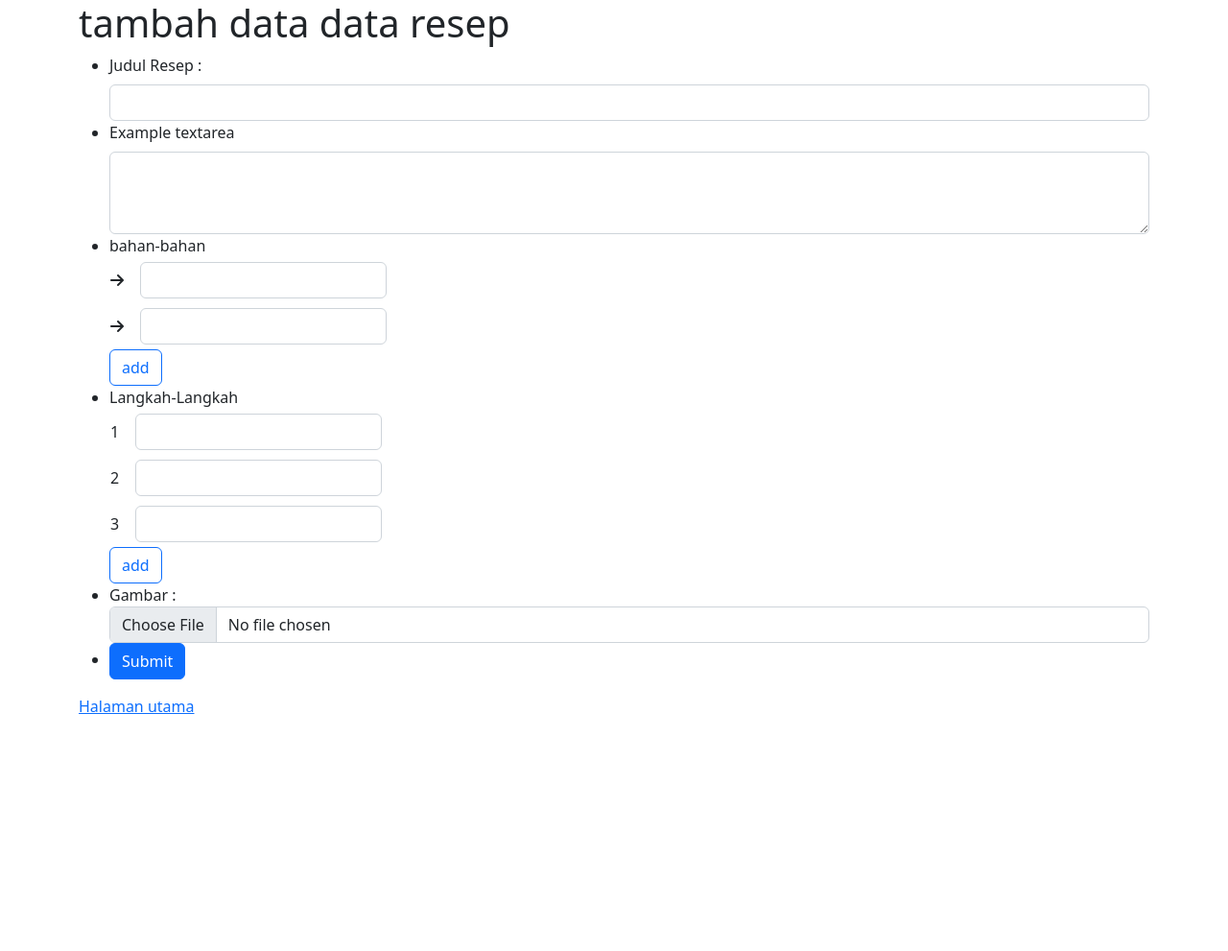
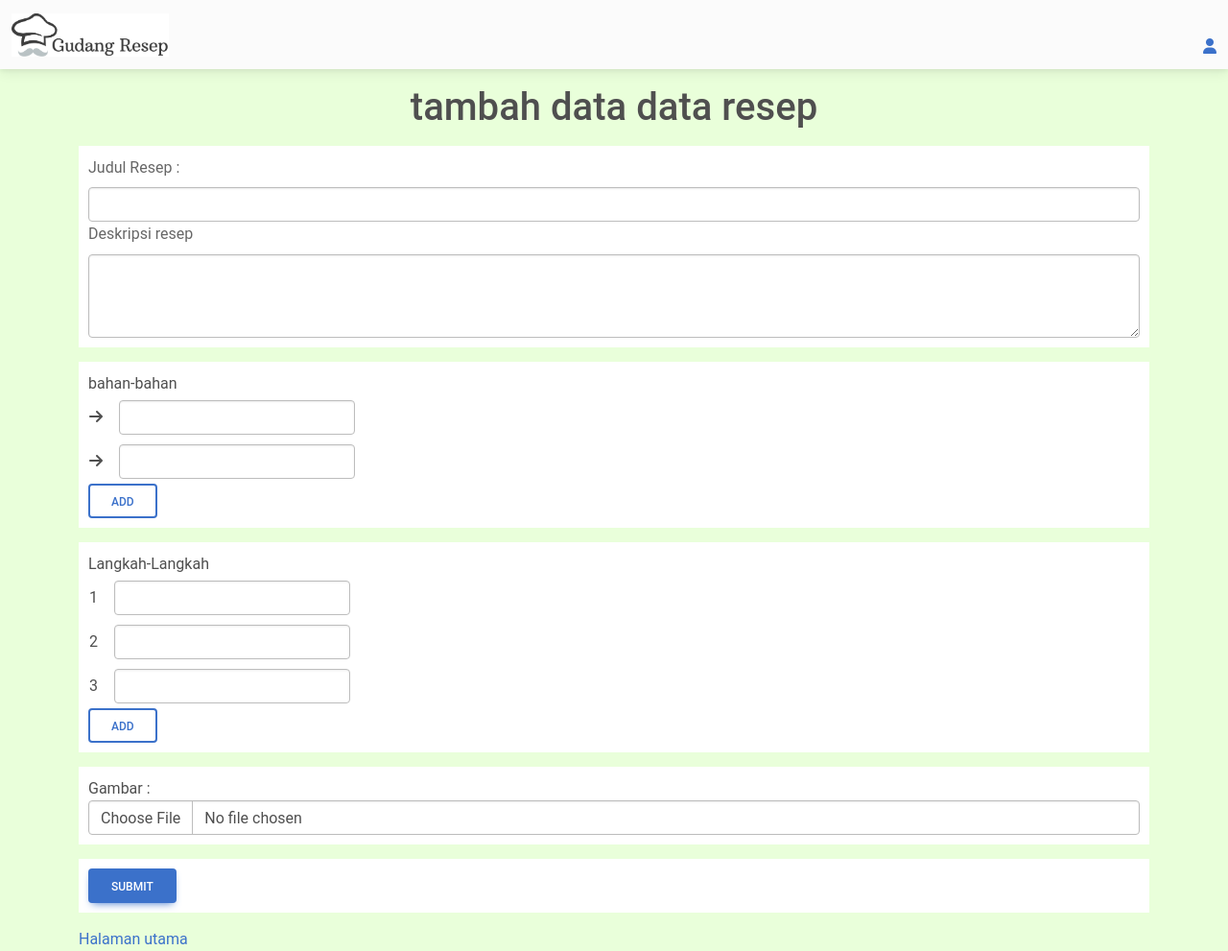
Before and after one commit to Alloy-S/project-tekweb, a PHP site: page /tambahResep.php in a window 1280 px wide. Shown: the whole page at 96% size. Before the commit the page ends 744 px from the top, so only its background shows below. Run offline with PHP 8.4, Linux system fonts and the light colour scheme; a user stored in the database is signed in.

Commit message:
add navbar, bg-color
bagusin index juga biar enak dilihat sementara

```diff
--- a/tambahResep.php
+++ b/tambahResep.php
@@ -33,10 +33,11 @@ if (isset($_POST["submit"])) {
     <meta charset="UTF-8">
     <meta http-equiv="X-UA-Compatible" content="IE=edge">
     <meta name="viewport" content="width=device-width, initial-scale=1.0">
-    <!-- CSS only -->
-    <link href="https://cdn.jsdelivr.net/npm/bootstrap@5.2.2/dist/css/bootstrap.min.css" rel="stylesheet" integrity="sha384-Zenh87qX5JnK2Jl0vWa8Ck2rdkQ2Bzep5IDxbcnCeuOxjzrPF/et3URy9Bv1WTRi" crossorigin="anonymous">
-    <!-- JavaScript Bundle with Popper -->
-    <script src="https://cdn.jsdelivr.net/npm/bootstrap@5.2.2/dist/js/bootstrap.bundle.min.js" integrity="sha384-OERcA2EqjJCMA+/3y+gxIOqMEjwtxJY7qPCqsdltbNJuaOe923+mo//f6V8Qbsw3" crossorigin="anonymous"></script>
+
+    <link rel="stylesheet" href="MDB5/css/mdb.min.css" />
+    <script type="text/javascript" src="MDB5/js/mdb.min.js"></script>
+    <link rel="stylesheet" href="assets/fontawesome/css/all.css">
+
     <title>Tambah resep baru</title>
     <script src="https://ajax.googleapis.com/ajax/libs/jquery/3.6.0/jquery.min.js"></script>
     <link rel="stylesheet" href="assets/fontawesome/css/all.css">
@@ -65,30 +66,121 @@ if (isset($_POST["submit"])) {
             });
         });
     </script>
-    <!-- <style>
-        table, th, td {
-            border: solid black 1px;
+    <style>
+        body {
+            background-color: #E9ffda;
         }
-    </style> -->
+
+
+
+        .deskripsi {
+            background-color: white;
+            padding: 10px;
+            margin-bottom: 15px;
+        }
+    </style>
 </head>
 
 <body>
-    <div class="container orange-200">
-        <h1>tambah data data resep</h1>
+    <!-- Navbar -->
+    <nav class="navbar navbar-expand-lg navbar-light bg-light">
+        <!-- Container wrapper -->
+        <div class="container-fluid">
+            <!-- Toggle button -->
+            <button class="navbar-toggler" type="button" data-mdb-toggle="collapse" data-mdb-target="#navbarSupportedContent" aria-controls="navbarSupportedContent" aria-expanded="false" aria-label="Toggle navigation">
+                <i class="fas fa-bars"></i>
+            </button>
+
+            <!-- Collapsible wrapper -->
+            <div class="collapse navbar-collapse" id="navbarSupportedContent">
+                <!-- Navbar brand -->
+                <a class="navbar-brand mt-2 mt-lg-0" href="index.php">
+                    <img src="img\Gudang Resep.png" height="45" alt="GR Logo" loading="lazy" />
+                </a>
+                <!-- <div class="container-xl ms-5 position-absolute top-50 start-100 translate-middle"> -->
+                <!-- <div class="input-group d-flex justify-content-center">
+                    <div class="form-outline w-25">
+                        <input type="search" id="form1" class="form-control" />
+                        <label class="form-label" for="form1">Search</label>
+                    </div>
+                    <button type="button" class="btn btn-outline-secondary">
+                        <i class="fas fa-search"></i>
+                    </button>
+                </div> -->
+                <!-- </div> -->
+            </div>
+            <!-- Collapsible wrapper -->
+
+            <!-- Right elements -->
+            <?php if (isset($_SESSION["login"])) : ?>
+                <div class="d-flex align-items-center mt-md-4">
+
+                    <!-- Notifications -->
+                    <!-- <div class="dropdown">
+                        <a class="text-reset me-3 dropdown-toggle hidden-arrow" href="#" id="navbarDropdownMenuLink" role="button" data-mdb-toggle="dropdown" aria-expanded="false">
+                            <i class="fas fa-bell"></i>
+                            <span class="badge rounded-pill badge-notification bg-danger">1</span>
+                        </a>
+                        <ul class="dropdown-menu dropdown-menu-end" aria-labelledby="navbarDropdownMenuLink">
+                            <li>
+                                <a class="dropdown-item" href="#">Some news</a>
+                            </li>
+                            <li>
+                                <a class="dropdown-item" href="#">Another news</a>
+                            </li>
+                            <li>
+                                <a class="dropdown-item" href="#">Something else here</a>
+                            </li>
+                        </ul>
+                    </div> -->
+                    <!-- Avatar -->
+                    <div class="dropdown ">
+                        <a class="dropdown-toggle d-flex align-items-center hidden-arrow" href="#" id="navbarDropdownMenuAvatar" role="button" data-mdb-toggle="dropdown" aria-expanded="false">
+                            <i class="fa-solid fa-user"></i>
+                            <!-- <img src="https://mdbcdn.b-cdn.net/img/new/avatars/2.webp" class="rounded-circle" height="25" alt="Black and White Portrait of a Man" loading="lazy" /> -->
+                        </a>
+                        <ul class="dropdown-menu dropdown-menu-end" aria-labelledby="navbarDropdownMenuAvatar">
+                            <li>
+                                <a class="dropdown-item" href="#">My profile</a>
+                            </li>
+                            <li>
+                                <a class="dropdown-item" href="#">Settings</a>
+                            </li>
+                            <li>
+                                <a class="dropdown-item" href="logout.php">Logout</a>
+                            </li>
+                        </ul>
+                    </div>
+                </div>
+            <?php else : ?>
+                <div class="d-flex align-items-center">
+                    <a class="text-reset me-3" href="login2.php">
+                        <button type="button" class="btn btn-outline-primary btn-rounded" data-mdb-ripple-color="dark">Login</button>
+                    </a>
+                </div>
+            <?php endif; ?>
+            <!-- Right elements -->
+        </div>
+        <!-- Container wrapper -->
+    </nav>
+    <!-- Navbar -->
+    <div class="container">
+        <h1 class="text-center m-3">tambah data data resep</h1>
 
         <form action="" method="post" enctype="multipart/form-data">
-            <ul>
-                <li>
+            <div class="deskripsi">
+
                 <label class="form-label" for="nama_resep">Judul Resep : </label>
                 <input class="form-control" type="text" name="nama_resep" id="nama_resep" maxlength="30" required>
-                </li>
-                <li>
+
+
                 <!-- <label for="nama">deskripsi : </label>
                 <textarea name="deskripsi" id="deskripsi" cols="30" rows="10"></textarea> -->
-                    <label for="deskripsi" class="form-label">Example textarea</label>
+                <label for="deskripsi" class="form-label">Deskripsi resep</label>
                 <textarea class="form-control" id="deskripsi" name="deskripsi" rows="3"></textarea>
-                </li>
-                <li>
+
+            </div>
+            <div class="deskripsi">
                 <label for="row-bahan">bahan-bahan</label>
                 <table id="row-bahan">
 
@@ -109,8 +201,8 @@ if (isset($_POST["submit"])) {
 
                 </table>
                 <button type="button" id="add-row-bahan" class="btn btn-outline-primary">add</button>
-                </li>
-                <li>
+            </div>
+            <div class="deskripsi">
                 <label for="row-langkah">Langkah-Langkah</label>
                 <table id="row-langkah">
                     <tr>
@@ -130,21 +222,20 @@ if (isset($_POST["submit"])) {
                     </tr>
                 </table>
                 <button type="button" id="add-row-langkah" class="btn btn-outline-primary">add</button>
-                </li>
-                <li>
+            </div>
+            <div class="deskripsi">
                 <label for="jurusan">Gambar : </label>
                 <!-- <input type="file" name="gambar" id="gambar"> -->
                 <input class="form-control" type="file" id="gamabar" name="gambar">
-                </li>
+            </div>
             <!-- <li>
                 <label for="gambar">Gambar : </label>
                 <input type="file" name="gambar" id ="gambar">
             </li> -->
 
-                <li>
+            <div class="deskripsi">
                 <button class="btn btn-primary" type="submit" name="submit">Submit</button>
-                </li>
-            </ul>
+            </div>
 
         </form>
         <a href="index.php">Halaman utama</a>
```
Also changed, not shown: index.php (+8 -7 lines). Lines whose indentation alone changed are shown as unchanged.
